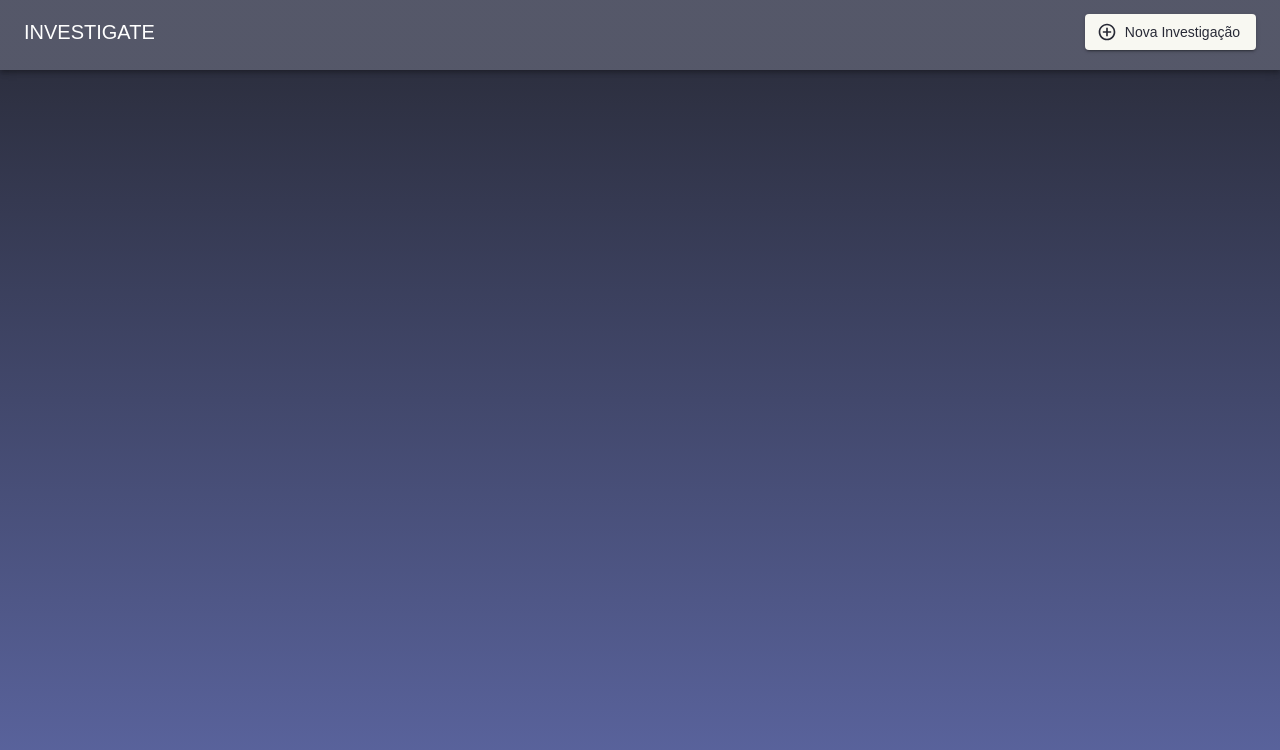
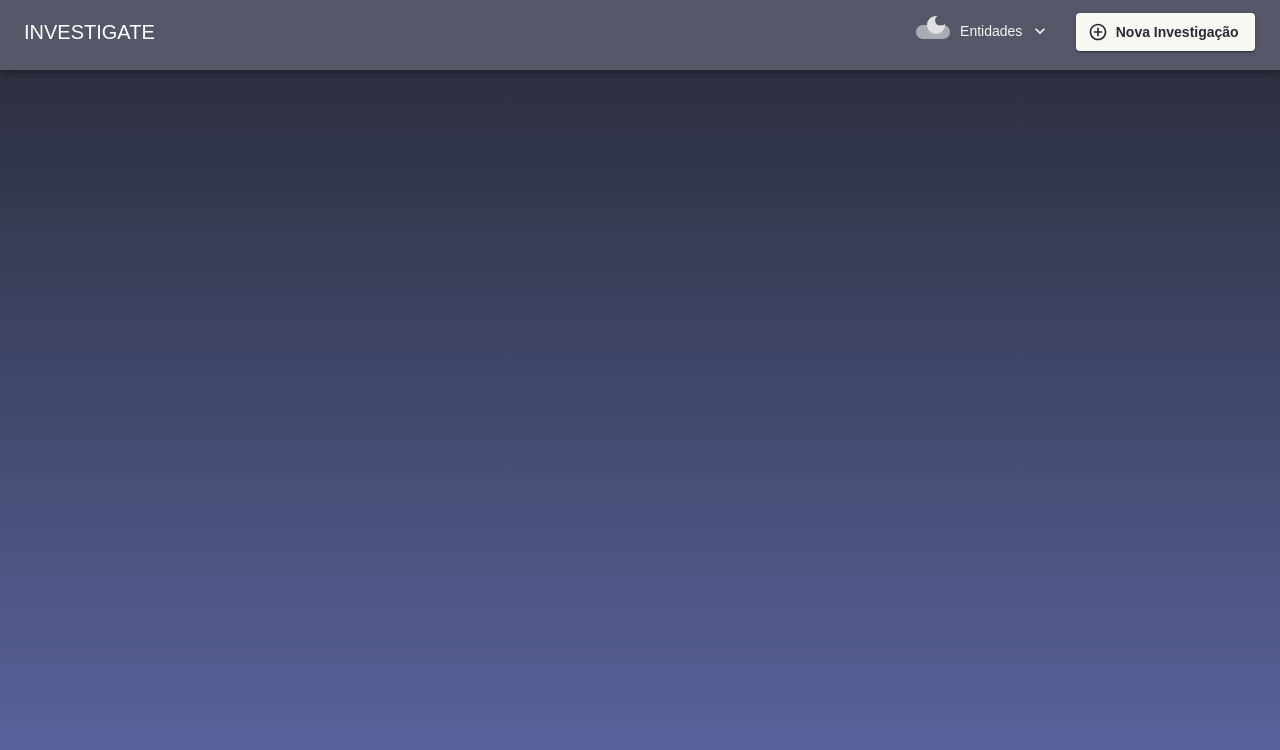
Before and after one commit to Desafio-TechBiz/Desafio-1-TechBiz, a React (Create React App) app: page / in a window 1280 px wide. Shown: the top 750 px of the page. Built offline with nearby package versions, Linux system fonts and the light colour scheme; the HTML template or start-up script is replaced by a standard one.

Commit message:
feat: select entidades

```diff
--- a/src/components/Buttons/NewInvestigationButton.js
+++ b/src/components/Buttons/NewInvestigationButton.js
@@ -10,6 +10,7 @@ export const StyledButton = styled(Button)(({ theme }) => ({
   marginLeft: '20px',
   textTransform: 'none',
   transition: 'background-color 0.3s ease, transform 0.3s ease',
+  fontWeight: '600',
   '&:hover': {
     backgroundColor: 'rgba(248, 248, 242, 0.90)',
     transform: 'scale(1.05)', // Aumenta um pouco o botão ao passar o mouse
--- a/src/components/Buttons/ThemeToggleButton.js
+++ b/src/components/Buttons/ThemeToggleButton.js
@@ -5,7 +5,7 @@ import { LightMode, DarkMode } from '@mui/icons-material';
 // import { lightTheme, darkTheme } from '../theme';
 
 const ThemeSwitcher = () => {
-  const [isDarkMode, setIsDarkMode] = useState(false);
+  const [isDarkMode, setIsDarkMode] = useState(true);
 
   const handleThemeChange = (event) => {
     setIsDarkMode(event.target.checked);
@@ -35,7 +35,7 @@ const ThemeSwitcher = () => {
             }}
           />
         }
-        label={isDarkMode ? <DarkMode /> : <LightMode />}
+        // label={isDarkMode ? <DarkMode /> : <LightMode />}
         labelPlacement="start"
         sx={{
           '& .MuiFormControlLabel-label': {
--- a/src/components/Header/index.jsx
+++ b/src/components/Header/index.jsx
@@ -3,13 +3,17 @@ import { AppBar, Toolbar, Typography, Button } from '@mui/material';
 import { styled } from '@mui/material/styles';
 import NewInvestigationButton from "../Buttons/NewInvestigationButton.js"
 import ThemeToggleButton from "../Buttons/ThemeToggleButton.js"
+import MenuEntities from "../MenuEntities"
+
 
 export const CustomAppBar = styled(AppBar)(({ theme }) => ({
   backgroundColor: theme.palette.secondary.main,
-  boxShadow: 0.2,
+  boxShadow: '1',//
   height: 70,
+  display: 'flex',
+  justifyContent: 'space-between',
+  alignContent: 'center'
 }));
-
 
 
 const Header = () => {
@@ -19,8 +23,11 @@ const Header = () => {
         <Typography variant="h6" sx={{ flexGrow: 1, color: '#fff' }}>
           INVESTIGATE
         </Typography>
-        {/* <ThemeToggleButton/> */}
+        <div style={{display: 'flex', justifyContent: 'space-evenly', width:'30%' }} >
+        <ThemeToggleButton/>
+        <MenuEntities/>
         <NewInvestigationButton variant="contained">Login</NewInvestigationButton>
+        </div>
       </Toolbar>
     </CustomAppBar>
   );
--- /dev/null
+++ b/src/components/MenuEntities/index.js
@@ -0,0 +1,93 @@
+import React, { useState } from "react";
+import { Button, Menu, MenuItem } from "@mui/material";
+import KeyboardArrowDownIcon from "@mui/icons-material/KeyboardArrowDown";
+import { styled } from "@mui/material/styles";
+import color from "../../styles/variables";
+const EntityMenu = () => {
+  const [anchorEl, setAnchorEl] = useState(null);
+  const open = Boolean(anchorEl);
+
+  const handleClick = (event) => {
+    setAnchorEl(event.currentTarget);
+  };
+
+  const handleClose = () => {
+    setAnchorEl(null);
+  };
+
+  const StyledMenu = styled((props) => (
+    <Menu
+      elevation={0}
+      anchorOrigin={{
+        vertical: 'bottom',
+        horizontal: 'right',
+      }}
+      transformOrigin={{
+        vertical: 'top',
+        horizontal: 'right',
+      }}
+      {...props}
+    />
+  ))(({ theme }) => ({
+    '& .MuiPaper-root': {
+      borderRadius: 6,
+      marginTop: theme.spacing(1),
+      minWidth: 180,
+      backgroundColor: theme.palette.primary.main,
+      color: theme.palette.primary.light,
+      boxShadow:
+        'rgb(255, 255, 255) 0px 0px 0px 0px, rgba(0, 0, 0, 0.05) 0px 0px 0px 1px, rgba(0, 0, 0, 0.1) 0px 10px 15px -3px, rgba(0, 0, 0, 0.05) 0px 4px 6px -2px',
+      '& .MuiMenu-list': {
+        padding: '4px 0',
+      },
+      '& .MuiMenuItem-root': {
+        '& .MuiSvgIcon-root': {
+          fontSize: 18,
+          color: theme.palette.text.secondary,
+          marginRight: theme.spacing(1.5),
+        },
+        '&:active': {
+          backgroundColor: theme.palette.secondary.main
+        },
+      },
+    },
+  }));
+
+  return (
+    <div>
+      <Button
+        aria-controls={open ? "entity-menu" : undefined}
+        aria-haspopup="true"
+        aria-expanded={open ? "true" : undefined}
+        onClick={handleClick}
+        color="primary"
+        endIcon={<KeyboardArrowDownIcon />}
+        sx={{
+          color: color.foreground,
+          "&:hover": {
+            color: "rgba(248, 248, 242, 0.90)",
+          },
+          textTransform: "none",
+        }}
+      >
+        Entidades
+      </Button>
+      <StyledMenu
+        id="entity-menu"
+        anchorEl={anchorEl}
+        open={open}
+        onClose={handleClose}
+        MenuListProps={{
+          "aria-labelledby": "entity-button",
+        }}
+      >
+        <MenuItem onClick={handleClose} color="">
+          Importar arquivo
+        </MenuItem>
+        <MenuItem onClick={handleClose}>Criar entidade</MenuItem>
+      </StyledMenu>
+    </div>
+  );
+};
+
+export default EntityMenu;
--- a/src/styles/theme.js
+++ b/src/styles/theme.js
@@ -5,6 +5,7 @@ const darkTheme = createTheme({
     mode: 'dark',
     primary: {
       main: color.background,
+      light: 'rgba(255, 255, 255, 0.51)'
     },
     secondary: {
       main: color.currentLine,
@@ -20,6 +21,7 @@ const darkTheme = createTheme({
   },
   typography: {
     fontFamily: 'Montserrat, Arial, sans-serif',
+    color: color.foreground
   },
 });
 
```
